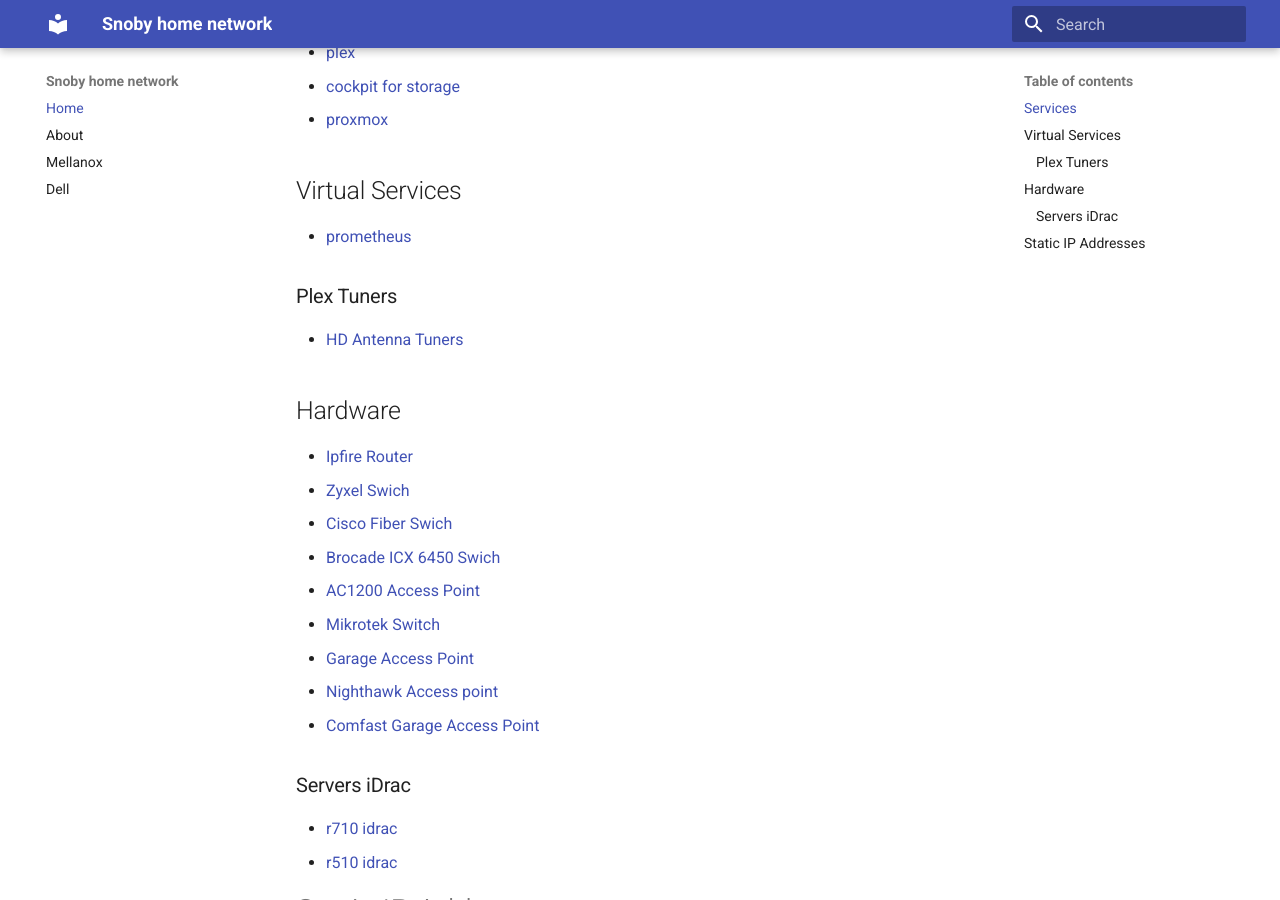
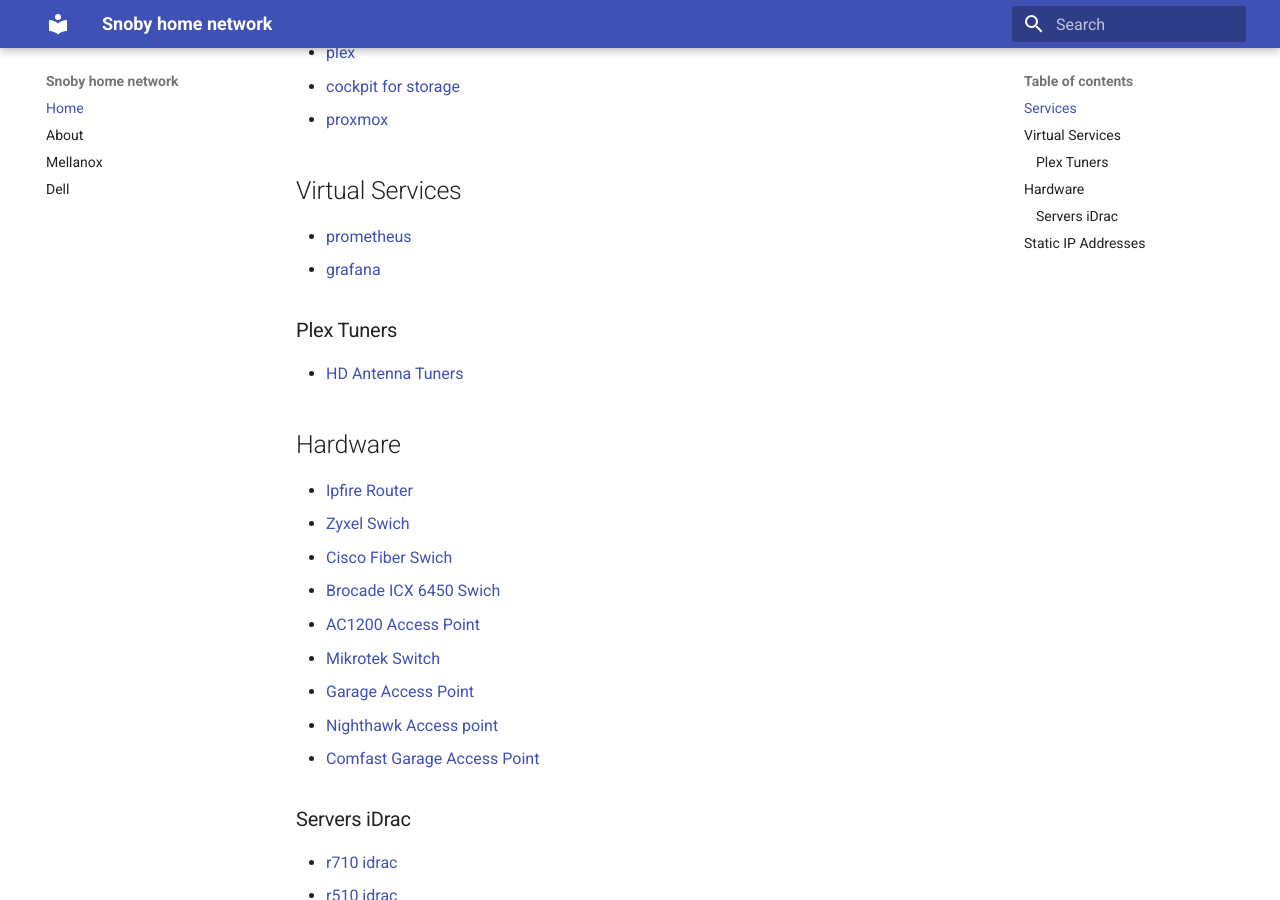
Before and after one commit to snoby/home_docs, an MkDocs documentation site: the page built from docs/docs/index.md, in a window 1280 px wide and 900 px high, scrolled down 317 px. Built offline with MkDocs 1.6.1 and Material for MkDocs 9.7.7, drawn with Linux system fonts in a browser that asks for light colours.

Commit message:
added grafana

```diff
--- a/docs/docs/index.md
+++ b/docs/docs/index.md
@@ -11,7 +11,8 @@
 
 ## Virtual Services
 
-- [prometheus](http://dockerhost:9090){target=\_blank}
+- [prometheus](http://prom.mattsnoby.com){target=\_blank}
+- [grafana](http://grafana.mattsnoby.com){target=\_blank}
 
 ### Plex Tuners
 
```
